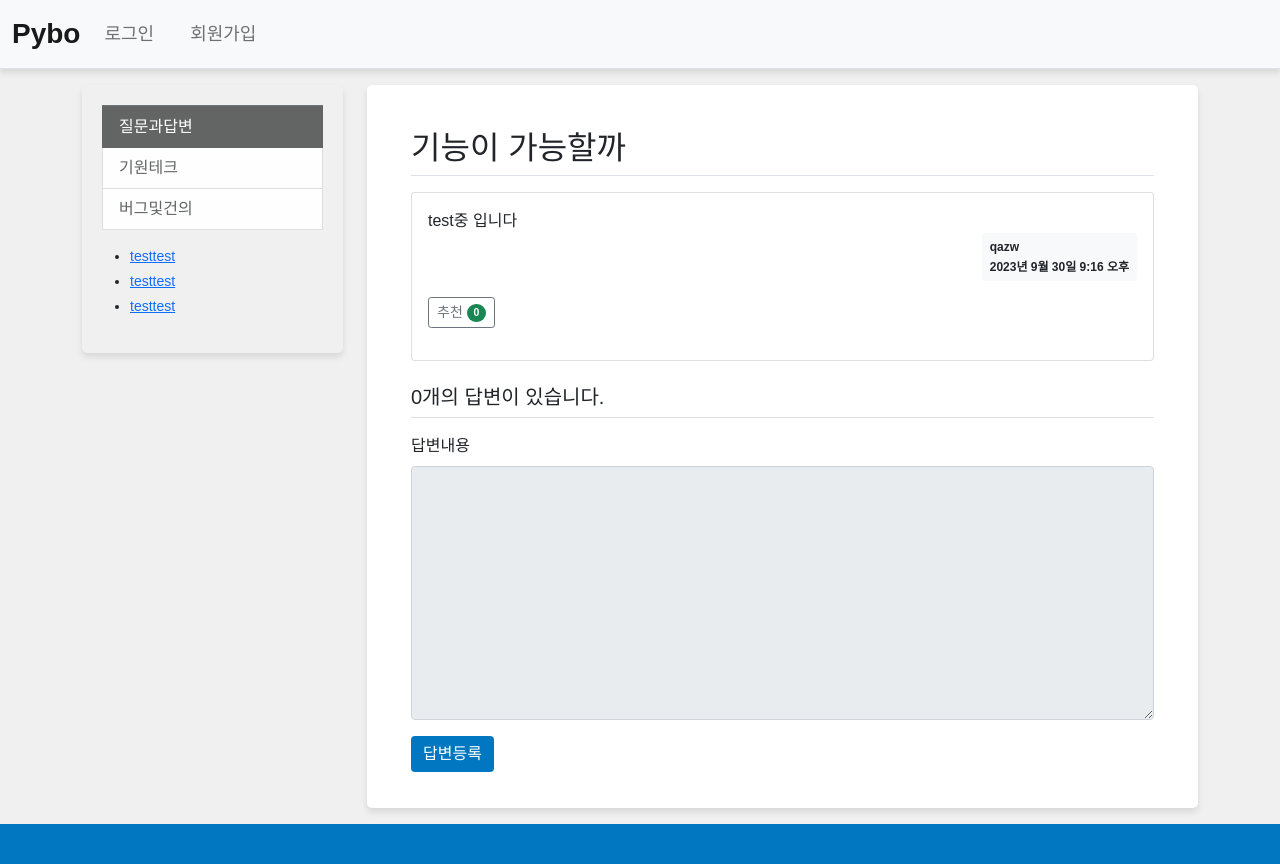
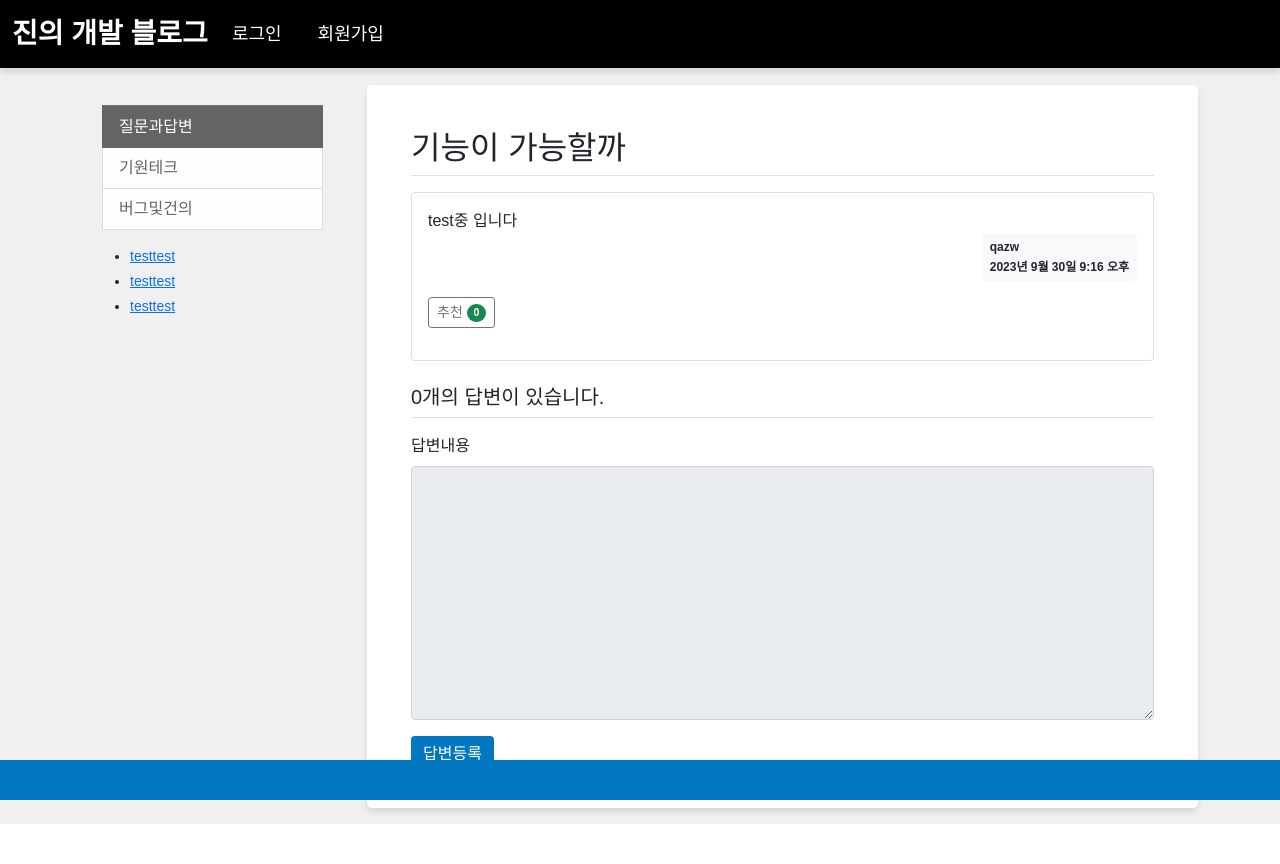
Before and after one commit to choijinwook1/mysite, a Django app: page /pybo/308/ in a window 1280 px wide. After the commit the page ends 824 px from the top, so only its background shows below. Run offline with Django 4.2, Linux system fonts and the light colour scheme; data comes from the database, SQL or seed files in the repository; both versions use the stored data as it was after the commit; data that the repository does not hold is empty; some libraries are stand-ins or nearby versions.

Commit message:
feat : 블로그 css 수정

```diff
--- a/static/custom.css
+++ b/static/custom.css
@@ -26,25 +26,26 @@ body {
 
 /* 네비게이션 바 스타일링 */
 .navbar {
-    background-color: #fff;
-    box-shadow: 0 4px 6px rgba(0, 0, 0, 0.1);
+    background-color: #000 !important; /* 검은색 배경 색상 */
+    color: #fff !important; /* 글자 색상을 흰색으로 설정 */
+    box-shadow: 0 4px 6px rgba(0, 0, 0, 0.1) !important;
 }
 
 .navbar-brand {
-    font-size: 28px;
-    font-weight: bold;
-    color: #0077c0;
+    font-size: 28px !important;
+    font-weight: bold !important;
+    color: #fff !important; /* 글자 색상을 흰색으로 설정 */
 }
 
 .nav-link {
-    font-size: 18px;
-    color: #333;
-    margin-right: 20px;
-    transition: color 0.3s;
+    font-size: 18px !important;
+    color: #fff !important; /* 글자 색상을 흰색으로 설정 */
+    margin-right: 20px !important;
+    transition: color 0.3s !important;
 }
 
 .nav-link:hover {
-    color: #0077c0;
+    color: #0077c0 !important; /* 호버 시 글자 색상을 원하는 색상으로 변경 */
 }
 
 /* 검색 버튼 스타일링 */
@@ -102,11 +103,15 @@ body {
     background-color: #f0f0f0;
     padding: 20px;
     border-radius: 5px;
-    box-shadow: 0 4px 6px rgba(0, 0, 0, 0.1);
+    /* box-shadow: 0 4px 6px rgba(0, 0, 0, 0.1); */
 }
 
 /* 푸터 스타일 */
 .blog-footer {
+    position: fixed; /* 푸터를 고정합니다. */
+    left: 0;
+    bottom: 0; /* 화면 하단에 위치하도록 설정 */
+    width: 100%;
     background-color: #0077c0;
     color: #fff;
     padding: 20px 0;
--- a/templates/base.html
+++ b/templates/base.html
@@ -11,8 +11,8 @@
     <!-- Custom CSS -->
     <link rel="stylesheet" type="text/css" href="{% static 'custom.css' %}">
     <!-- pybo CSS -->
-    <link rel="stylesheet" type="text/css" href="{% static 'style.css' %}">
-    <title>Hello, pybo!</title>
+
+    <title>진의 개발 블로그!</title>
 </head>
 <body>
 <!-- 네비게이션바 -->
--- a/templates/navbar.html
+++ b/templates/navbar.html
@@ -1,7 +1,8 @@
 <!-- navbar.html -->
+<!-- 네비게이션 바 스타일링 -->
 <nav class="navbar navbar-expand-lg navbar-light bg-light border-bottom">
     <div class="container-fluid">
-        <a class="navbar-brand" href="{% url 'pybo:index' %}">Pybo</a>
+        <a class="navbar-brand" href="{% url 'pybo:index' %}">진의 개발 블로그</a>
         <button class="navbar-toggler" type="button"
                 data-bs-toggle="collapse"
                 data-bs-target="#navbarSupportedContent"
@@ -12,7 +13,8 @@
         </button>
         <div class="collapse navbar-collapse" id="navbarSupportedContent">
             <ul class="navbar-nav me-auto mb-2 mb-lg-0">
-                <li class="nav-item">
+                <!-- 로그인 및 회원가입 링크를 ml-auto 클래스를 사용하여 오른쪽으로 정렬 -->
+                <li class="nav-item ml-auto">
                     {% if user.is_authenticated %}
                     <a class="nav-link" href="{% url 'common:logout' %}">{{ user.username }} (로그아웃)</a>
                     {% else %}
```
Also changed, not shown: README.md, db.sqlite3.
